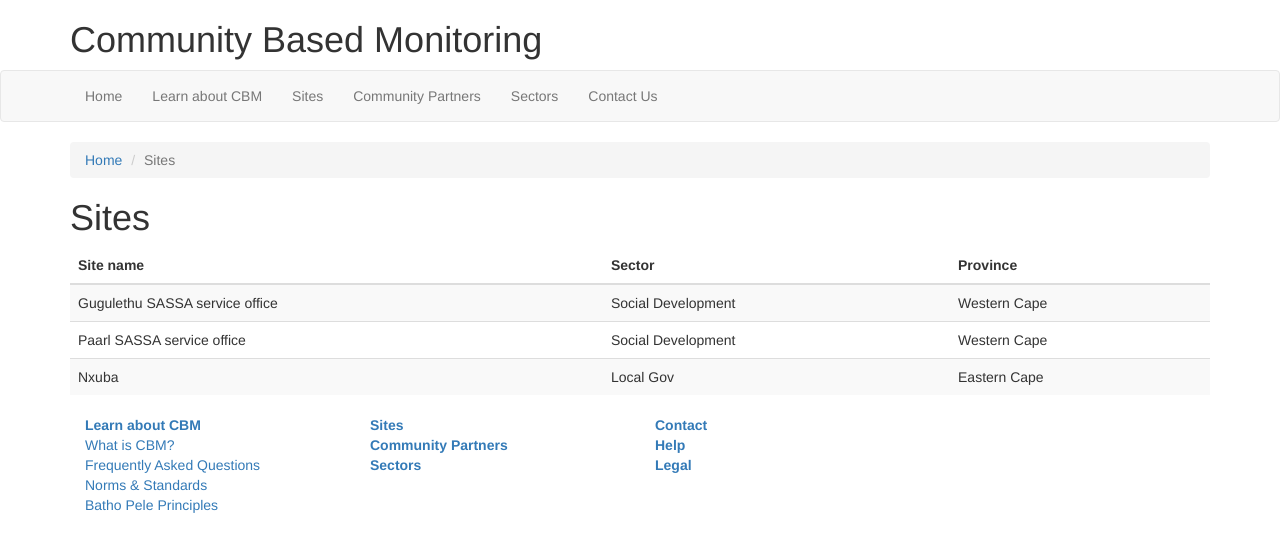
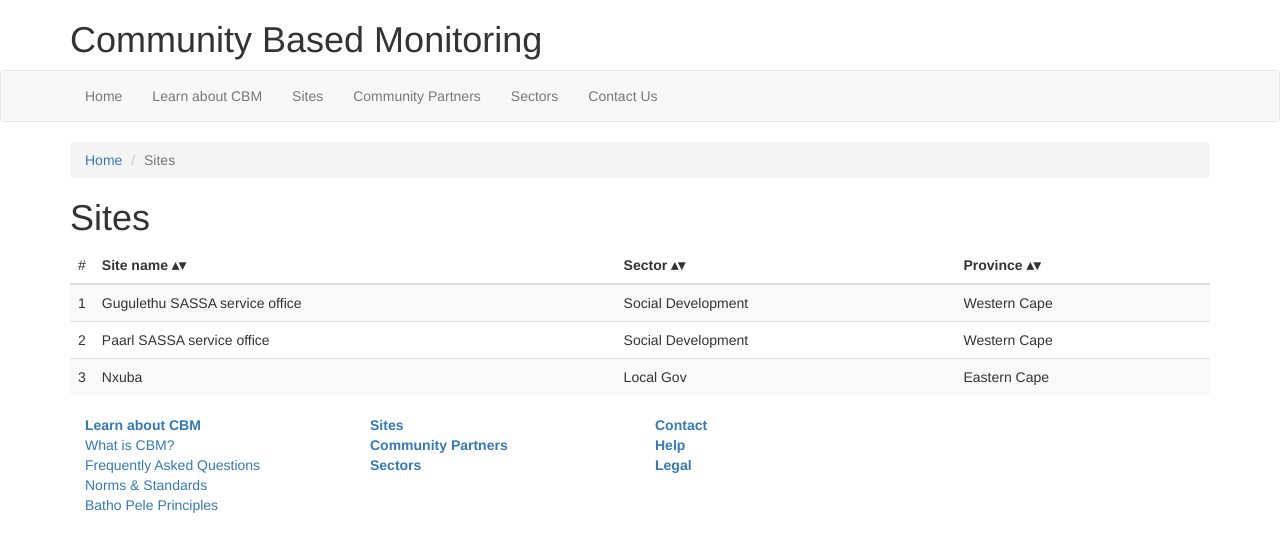
Before and after one commit to Code4SA/cbm-designs, a Jekyll site: the page built from sites.html, in a window 1280 px wide. Shown: the top 552 px of the page. Built offline with Jekyll 4.4.1, drawn with Linux system fonts in a browser that asks for light colours.

Commit message:
Improvements to sortable tables

```diff
--- a/css/site.scss
+++ b/css/site.scss
@@ -12,3 +12,41 @@
 @import "font-awesome.scss";
 
 //============================================================================================
+
+// Sortable Table
+
+/* add a number column at the beginning of sortable tables, that can't itself be sorted and doesn't change on sorting */
+table.sortable tbody {
+    counter-reset: sortabletablescope;
+}
+table.sortable thead tr::before {
+    content: "#";
+    display: table-cell;
+
+	padding: $table-cell-padding;
+    line-height: $line-height-base;
+
+	vertical-align: bottom;
+    border-bottom: 2px solid $table-border-color;
+
+    white-space: nowrap;
+    width: 1px;
+}
+table.sortable tbody tr::before {
+    content: counter(sortabletablescope);
+    counter-increment: sortabletablescope;
+    display: table-cell;
+
+    padding: $table-cell-padding;
+    line-height: $line-height-base;
+    vertical-align: top;
+    border-top: 1px solid $table-border-color;
+
+	white-space: nowrap;
+	width: 1px;
+}
+
+/* add up and down arrows to columns to show that they are sortable */
+table.sortable th:not(.sorttable_sorted):not(.sorttable_sorted_reverse):not(.sorttable_nosort):after {
+    content: " \25B4\25BE"
+}
```
